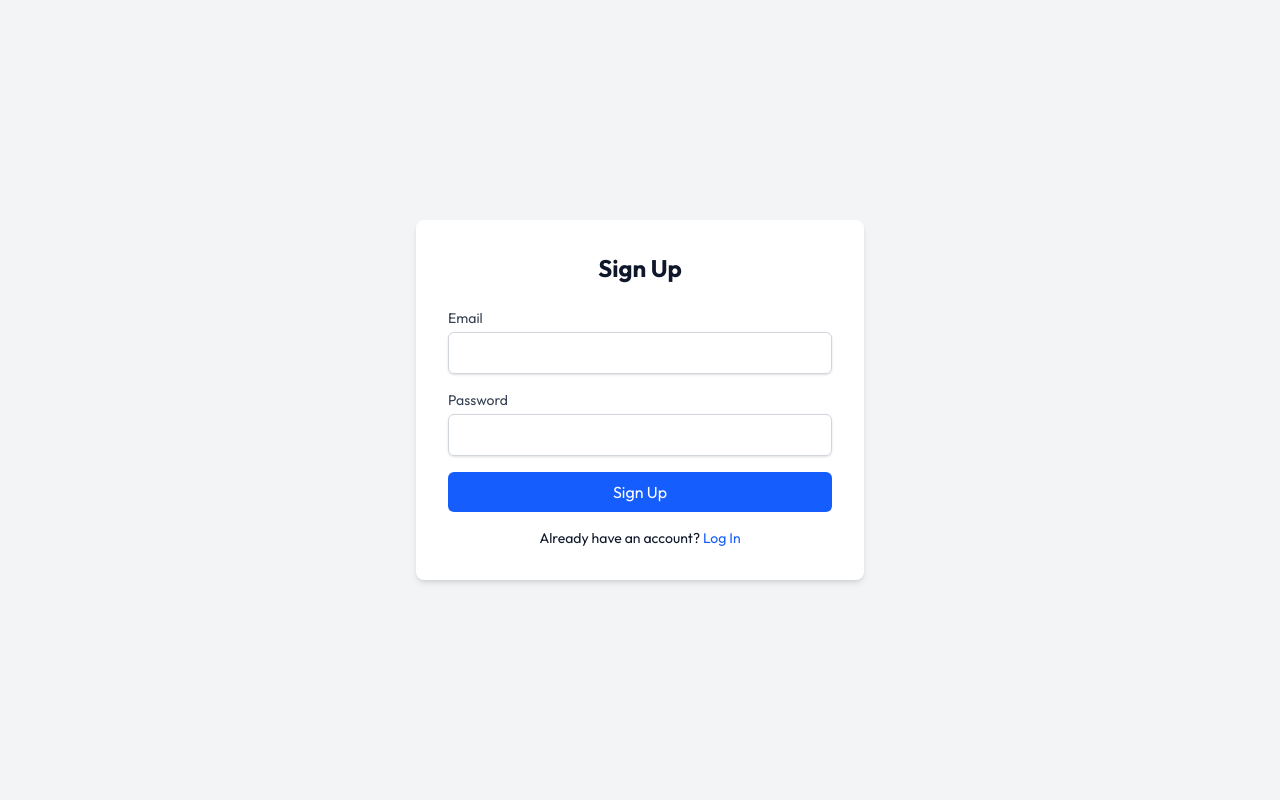
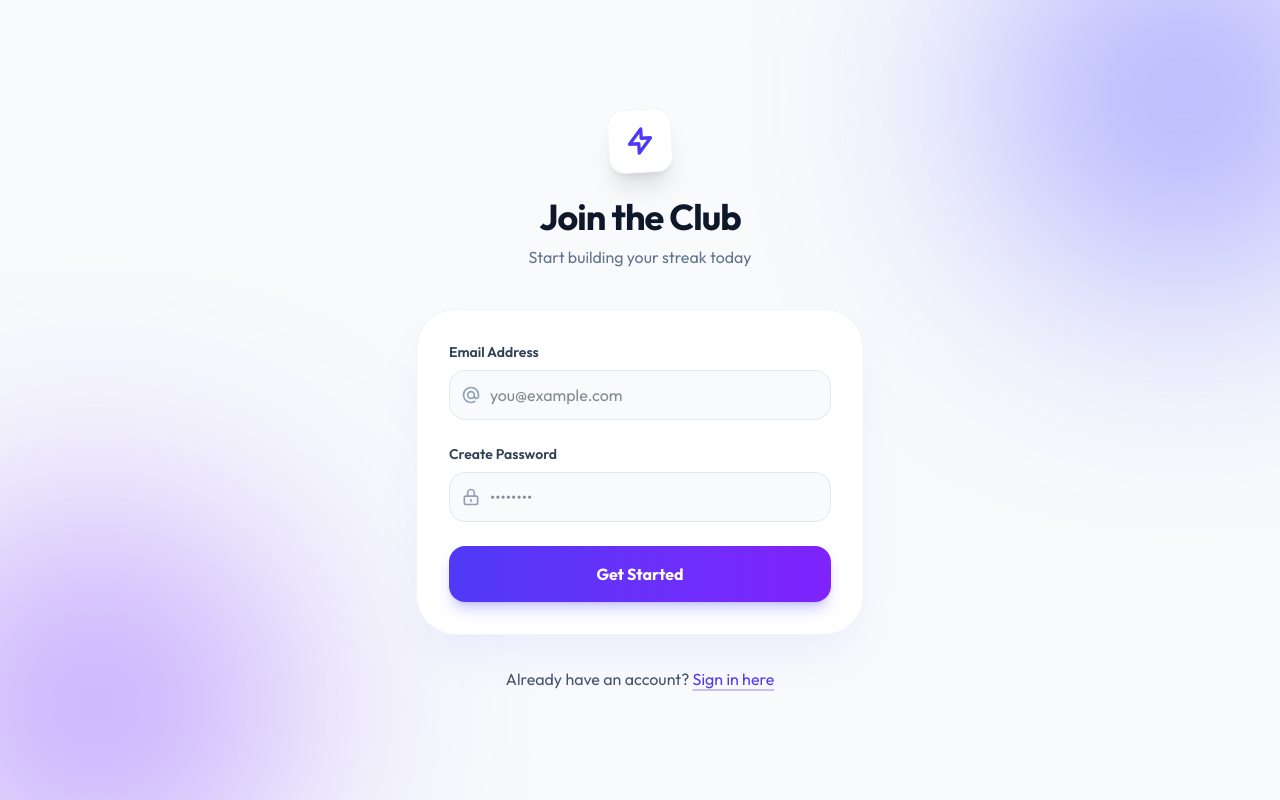
Before and after one commit to MAYOR-001-star/Habit-Tracker-PWA, a Next.js app: page /signup in a window 1280 px wide. Built offline with nearby package versions, Linux system fonts and the light colour scheme.

Commit message:
style: overhaul authentication flow with premium UI and abstract backgrounds

```diff
--- a/src/app/login/page.tsx
+++ b/src/app/login/page.tsx
@@ -22,13 +22,31 @@ export default function LoginPage() {
   };
 
   return (
-    <div className="min-h-screen flex items-center justify-center bg-gray-100 p-4">
-      <div className="max-w-md w-full bg-white p-8 rounded-lg shadow-md">
-        <h2 className="text-2xl font-bold mb-6 text-center">Login</h2>
-        <LoginForm onLogin={handleLogin} error={error} />
-        <p className="mt-4 text-center text-sm">
-          Don't have an account?{' '}
-          <a href="/signup" className="text-blue-600 hover:underline">Sign Up</a>
+    <div className="min-h-screen flex items-center justify-center bg-slate-50 dark:bg-slate-950 relative overflow-hidden">
+      {/* Background Shapes */}
+      <div className="absolute top-0 left-0 w-full h-full opacity-50 dark:opacity-20 pointer-events-none">
+        <div className="absolute -top-24 -left-24 w-96 h-96 bg-indigo-500 rounded-full blur-[120px]"></div>
+        <div className="absolute -bottom-24 -right-24 w-96 h-96 bg-violet-500 rounded-full blur-[120px]"></div>
+      </div>
+
+      <div className="max-w-md w-full mx-4 relative z-10">
+        <div className="text-center mb-10">
+          <div className="inline-flex items-center justify-center w-16 h-16 bg-white dark:bg-slate-900 rounded-2xl shadow-xl border border-slate-100 dark:border-slate-800 mb-6 transform rotate-3">
+            <svg className="w-8 h-8 text-indigo-600" fill="none" stroke="currentColor" viewBox="0 0 24 24">
+              <path strokeLinecap="round" strokeLinejoin="round" strokeWidth="2.5" d="M5 13l4 4L19 7" />
+            </svg>
+          </div>
+          <h2 className="text-4xl font-extrabold text-slate-900 dark:text-white tracking-tight mb-2">Welcome Back</h2>
+          <p className="text-slate-500 dark:text-slate-400 font-medium">Continue your journey to better habits</p>
+        </div>
+
+        <div className="bg-white dark:bg-slate-900 p-8 rounded-[2.5rem] shadow-2xl shadow-indigo-500/10 border border-slate-100 dark:border-slate-800">
+          <LoginForm onLogin={handleLogin} error={error} />
+        </div>
+
+        <p className="mt-8 text-center text-slate-600 dark:text-slate-400 font-medium">
+          New here?{' '}
+          <a href="/signup" className="text-indigo-600 hover:text-indigo-500 underline underline-offset-4 decoration-2 decoration-indigo-600/30 hover:decoration-indigo-600 transition-all">Create an account</a>
         </p>
       </div>
     </div>
--- a/src/app/signup/page.tsx
+++ b/src/app/signup/page.tsx
@@ -29,13 +29,31 @@ export default function SignupPage() {
   };
 
   return (
-    <div className="min-h-screen flex items-center justify-center bg-gray-100 p-4">
-      <div className="max-w-md w-full bg-white p-8 rounded-lg shadow-md">
-        <h2 className="text-2xl font-bold mb-6 text-center">Sign Up</h2>
-        <SignupForm onSignup={handleSignup} error={error} />
-        <p className="mt-4 text-center text-sm">
+    <div className="min-h-screen flex items-center justify-center bg-slate-50 dark:bg-slate-950 relative overflow-hidden">
+      {/* Background Shapes */}
+      <div className="absolute top-0 left-0 w-full h-full opacity-50 dark:opacity-20 pointer-events-none">
+        <div className="absolute -top-24 -right-24 w-96 h-96 bg-indigo-500 rounded-full blur-[120px]"></div>
+        <div className="absolute -bottom-24 -left-24 w-96 h-96 bg-violet-500 rounded-full blur-[120px]"></div>
+      </div>
+
+      <div className="max-w-md w-full mx-4 relative z-10">
+        <div className="text-center mb-10">
+          <div className="inline-flex items-center justify-center w-16 h-16 bg-white dark:bg-slate-900 rounded-2xl shadow-xl border border-slate-100 dark:border-slate-800 mb-6 transform -rotate-3">
+            <svg className="w-8 h-8 text-indigo-600" fill="none" stroke="currentColor" viewBox="0 0 24 24">
+              <path strokeLinecap="round" strokeLinejoin="round" strokeWidth="2.5" d="M13 10V3L4 14h7v7l9-11h-7z" />
+            </svg>
+          </div>
+          <h2 className="text-4xl font-extrabold text-slate-900 dark:text-white tracking-tight mb-2">Join the Club</h2>
+          <p className="text-slate-500 dark:text-slate-400 font-medium">Start building your streak today</p>
+        </div>
+
+        <div className="bg-white dark:bg-slate-900 p-8 rounded-[2.5rem] shadow-2xl shadow-indigo-500/10 border border-slate-100 dark:border-slate-800">
+          <SignupForm onSignup={handleSignup} error={error} />
+        </div>
+
+        <p className="mt-8 text-center text-slate-600 dark:text-slate-400 font-medium">
           Already have an account?{' '}
-          <a href="/login" className="text-blue-600 hover:underline">Log In</a>
+          <a href="/login" className="text-indigo-600 hover:text-indigo-500 underline underline-offset-4 decoration-2 decoration-indigo-600/30 hover:decoration-indigo-600 transition-all">Sign in here</a>
         </p>
       </div>
     </div>
--- a/src/components/auth/LoginForm.tsx
+++ b/src/components/auth/LoginForm.tsx
@@ -17,38 +17,63 @@ export const LoginForm: React.FC<LoginFormProps> = ({ onLogin, error }) => {
   };
 
   return (
-    <form onSubmit={handleSubmit} className="space-y-4">
-      {error && <p className="text-red-500 text-sm" role="alert">{error}</p>}
-      <div>
-        <label htmlFor="email" className="block text-sm font-medium text-gray-700">Email</label>
+    <form onSubmit={handleSubmit} className="space-y-6">
+      {error && (
+        <div className="p-3 bg-red-500/10 border border-red-500/20 rounded-xl flex items-center space-x-2" role="alert">
+          <svg className="w-5 h-5 text-red-500" fill="none" stroke="currentColor" viewBox="0 0 24 24">
+            <path strokeLinecap="round" strokeLinejoin="round" strokeWidth="2" d="M12 8v4m0 4h.01M21 12a9 9 0 11-18 0 9 9 0 0118 0z" />
+          </svg>
+          <p className="text-red-500 text-sm font-medium">{error}</p>
+        </div>
+      )}
+      <div className="space-y-2">
+        <label htmlFor="email" className="block text-sm font-semibold text-slate-700 dark:text-slate-200">Email Address</label>
+        <div className="relative group">
+          <div className="absolute inset-y-0 left-0 pl-3 flex items-center pointer-events-none text-slate-400 group-focus-within:text-indigo-500 transition-colors">
+            <svg className="w-5 h-5" fill="none" stroke="currentColor" viewBox="0 0 24 24">
+              <path strokeLinecap="round" strokeLinejoin="round" strokeWidth="2" d="M16 12a4 4 0 10-8 0 4 4 0 008 0zm0 0v1.5a2.5 2.5 0 005 0V12a9 9 0 10-9 9m4.5-1.206a8.959 8.959 0 01-4.5 1.207" />
+            </svg>
+          </div>
           <input
             id="email"
             type="email"
             data-testid="auth-login-email"
+            placeholder="you@example.com"
             value={email}
             onChange={(e) => setEmail(e.target.value)}
-          className="mt-1 block w-full border border-gray-300 rounded-md shadow-sm p-2"
+            className="block w-full pl-10 pr-4 py-3 bg-slate-50 dark:bg-slate-900 border border-slate-200 dark:border-slate-800 rounded-2xl focus:ring-4 focus:ring-indigo-500/10 focus:border-indigo-500 outline-none transition-all duration-200"
             required
           />
         </div>
-      <div>
-        <label htmlFor="password" title="password" className="block text-sm font-medium text-gray-700">Password</label>
+      </div>
+      <div className="space-y-2">
+        <div className="flex justify-between">
+          <label htmlFor="password" title="password" className="block text-sm font-semibold text-slate-700 dark:text-slate-200">Password</label>
+        </div>
+        <div className="relative group">
+          <div className="absolute inset-y-0 left-0 pl-3 flex items-center pointer-events-none text-slate-400 group-focus-within:text-indigo-500 transition-colors">
+            <svg className="w-5 h-5" fill="none" stroke="currentColor" viewBox="0 0 24 24">
+              <path strokeLinecap="round" strokeLinejoin="round" strokeWidth="2" d="M12 15v2m-6 4h12a2 2 0 002-2v-6a2 2 0 00-2-2H6a2 2 0 00-2 2v6a2 2 0 002 2zm10-10V7a4 4 0 00-8 0v4h8z" />
+            </svg>
+          </div>
           <input
             id="password"
             type="password"
             data-testid="auth-login-password"
+            placeholder="••••••••"
             value={password}
             onChange={(e) => setPassword(e.target.value)}
-          className="mt-1 block w-full border border-gray-300 rounded-md shadow-sm p-2"
+            className="block w-full pl-10 pr-4 py-3 bg-slate-50 dark:bg-slate-900 border border-slate-200 dark:border-slate-800 rounded-2xl focus:ring-4 focus:ring-indigo-500/10 focus:border-indigo-500 outline-none transition-all duration-200"
             required
           />
+        </div>
       </div>
       <button
         type="submit"
         data-testid="auth-login-submit"
-        className="w-full bg-blue-600 text-white py-2 rounded-md hover:bg-blue-700 transition"
+        className="w-full py-4 px-6 bg-gradient-to-r from-indigo-600 to-violet-600 hover:from-indigo-700 hover:to-violet-700 text-white font-bold rounded-2xl shadow-lg shadow-indigo-500/30 active:scale-[0.98] transition-all duration-200"
       >
-        Log In
+        Sign In
       </button>
     </form>
   );
--- a/src/components/auth/SignupForm.tsx
+++ b/src/components/auth/SignupForm.tsx
@@ -17,38 +17,61 @@ export const SignupForm: React.FC<SignupFormProps> = ({ onSignup, error }) => {
   };
 
   return (
-    <form onSubmit={handleSubmit} className="space-y-4">
-      {error && <p className="text-red-500 text-sm" role="alert">{error}</p>}
-      <div>
-        <label htmlFor="signup-email" className="block text-sm font-medium text-gray-700">Email</label>
+    <form onSubmit={handleSubmit} className="space-y-6">
+      {error && (
+        <div className="p-3 bg-red-500/10 border border-red-500/20 rounded-xl flex items-center space-x-2" role="alert">
+          <svg className="w-5 h-5 text-red-500" fill="none" stroke="currentColor" viewBox="0 0 24 24">
+            <path strokeLinecap="round" strokeLinejoin="round" strokeWidth="2" d="M12 8v4m0 4h.01M21 12a9 9 0 11-18 0 9 9 0 0118 0z" />
+          </svg>
+          <p className="text-red-500 text-sm font-medium">{error}</p>
+        </div>
+      )}
+      <div className="space-y-2">
+        <label htmlFor="signup-email" className="block text-sm font-semibold text-slate-700 dark:text-slate-200">Email Address</label>
+        <div className="relative group">
+          <div className="absolute inset-y-0 left-0 pl-3 flex items-center pointer-events-none text-slate-400 group-focus-within:text-indigo-500 transition-colors">
+            <svg className="w-5 h-5" fill="none" stroke="currentColor" viewBox="0 0 24 24">
+              <path strokeLinecap="round" strokeLinejoin="round" strokeWidth="2" d="M16 12a4 4 0 10-8 0 4 4 0 008 0zm0 0v1.5a2.5 2.5 0 005 0V12a9 9 0 10-9 9m4.5-1.206a8.959 8.959 0 01-4.5 1.207" />
+            </svg>
+          </div>
           <input
             id="signup-email"
             type="email"
             data-testid="auth-signup-email"
+            placeholder="you@example.com"
             value={email}
             onChange={(e) => setEmail(e.target.value)}
-          className="mt-1 block w-full border border-gray-300 rounded-md shadow-sm p-2"
+            className="block w-full pl-10 pr-4 py-3 bg-slate-50 dark:bg-slate-900 border border-slate-200 dark:border-slate-800 rounded-2xl focus:ring-4 focus:ring-indigo-500/10 focus:border-indigo-500 outline-none transition-all duration-200"
             required
           />
         </div>
-      <div>
-        <label htmlFor="signup-password" title="password" className="block text-sm font-medium text-gray-700">Password</label>
+      </div>
+      <div className="space-y-2">
+        <label htmlFor="signup-password" title="password" className="block text-sm font-semibold text-slate-700 dark:text-slate-200">Create Password</label>
+        <div className="relative group">
+          <div className="absolute inset-y-0 left-0 pl-3 flex items-center pointer-events-none text-slate-400 group-focus-within:text-indigo-500 transition-colors">
+            <svg className="w-5 h-5" fill="none" stroke="currentColor" viewBox="0 0 24 24">
+              <path strokeLinecap="round" strokeLinejoin="round" strokeWidth="2" d="M12 15v2m-6 4h12a2 2 0 002-2v-6a2 2 0 00-2-2H6a2 2 0 00-2 2v6a2 2 0 002 2zm10-10V7a4 4 0 00-8 0v4h8z" />
+            </svg>
+          </div>
           <input
             id="signup-password"
             type="password"
             data-testid="auth-signup-password"
+            placeholder="••••••••"
             value={password}
             onChange={(e) => setPassword(e.target.value)}
-          className="mt-1 block w-full border border-gray-300 rounded-md shadow-sm p-2"
+            className="block w-full pl-10 pr-4 py-3 bg-slate-50 dark:bg-slate-900 border border-slate-200 dark:border-slate-800 rounded-2xl focus:ring-4 focus:ring-indigo-500/10 focus:border-indigo-500 outline-none transition-all duration-200"
             required
           />
+        </div>
       </div>
       <button
         type="submit"
         data-testid="auth-signup-submit"
-        className="w-full bg-blue-600 text-white py-2 rounded-md hover:bg-blue-700 transition"
+        className="w-full py-4 px-6 bg-gradient-to-r from-indigo-600 to-violet-600 hover:from-indigo-700 hover:to-violet-700 text-white font-bold rounded-2xl shadow-lg shadow-indigo-500/30 active:scale-[0.98] transition-all duration-200"
       >
-        Sign Up
+        Get Started
       </button>
     </form>
   );
```
Also changed, not shown: public/images/auth-bg.png (added). Lines whose indentation alone changed are shown as unchanged.
